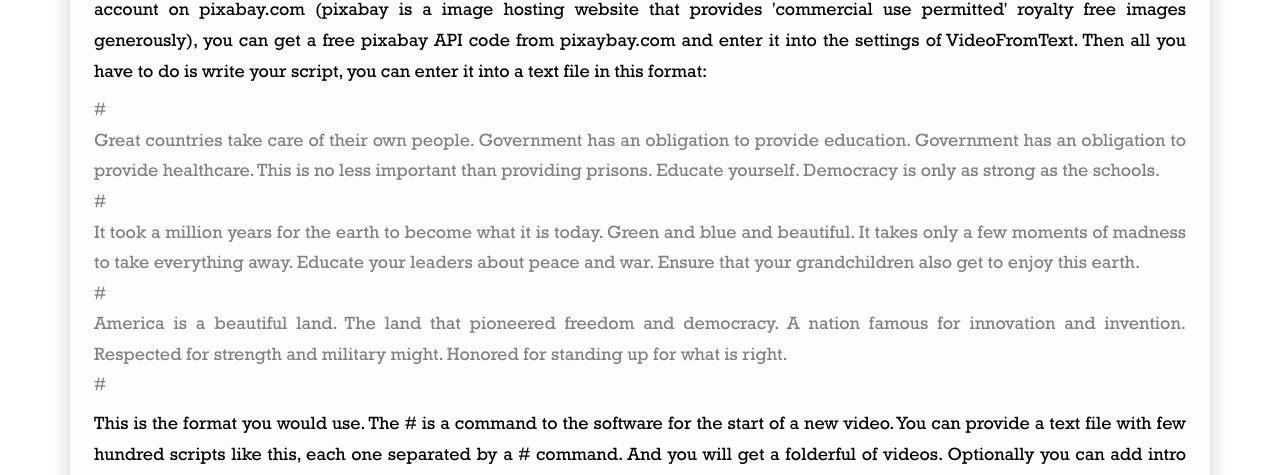
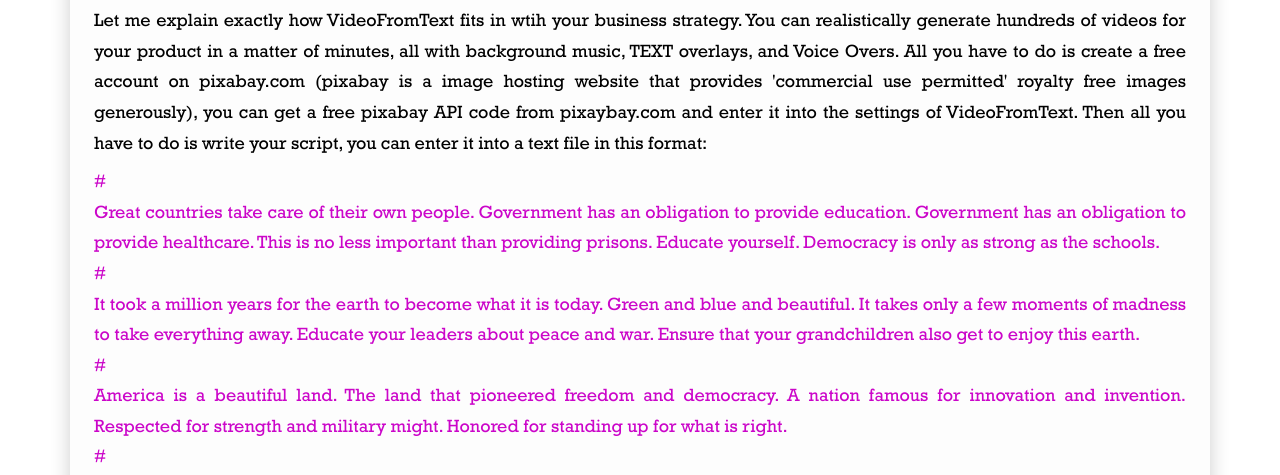
Before and after one commit to lyquochuy1988/stroke, a plain HTML site: page index.html in a window 1280 px wide. Shown: the part 1823-2298 px from the top of the page. Drawn offline with Linux system fonts and the light colour scheme.

Commit message:
done the rest

```diff
--- a/assets/css/base.css
+++ b/assets/css/base.css
@@ -4,7 +4,8 @@
     --text-color: #a0a0a0;
     --title-color: #555;
     --sub-title-color: #9a9a9a;
-    --primary-color: #ff10ff;
+    /* --primary-color: #ff10ff; */
+    --primary-color: #cb06c9;
     --second-color: #6a00f0;
     --bg-color: royalblue;
     --pink-color: #FF0000;
--- a/assets/css/style.css
+++ b/assets/css/style.css
@@ -146,7 +146,7 @@
         background: rgb(253 253 253 / 80%);
         box-shadow: 0 1rem 2rem rgb(0 0 0 / 20%);
         border-radius: 1rem;
-        padding: 20px 24px 10px 24px;
+        padding: 36px 24px 22px 24px;
         margin-top: 10px;
     }
 
@@ -362,5 +362,5 @@
     }
 
     .main-content-recorder .section-organized p.paragraph.color-gray {
-        color: gray;
+        color: var(--primary-color);
     }
```
Also changed, not shown: assets/img/14.png, assets/img/howtouse/10.png, assets/img/howtouse/11.png, assets/img/howtouse/12.png, assets/img/howtouse/14.png, assets/img/howtouse/5.png, assets/img/howtouse/6.png, assets/img/howtouse/7.png, assets/img/howtouse/8.png, assets/img/howtouse/9.png.
